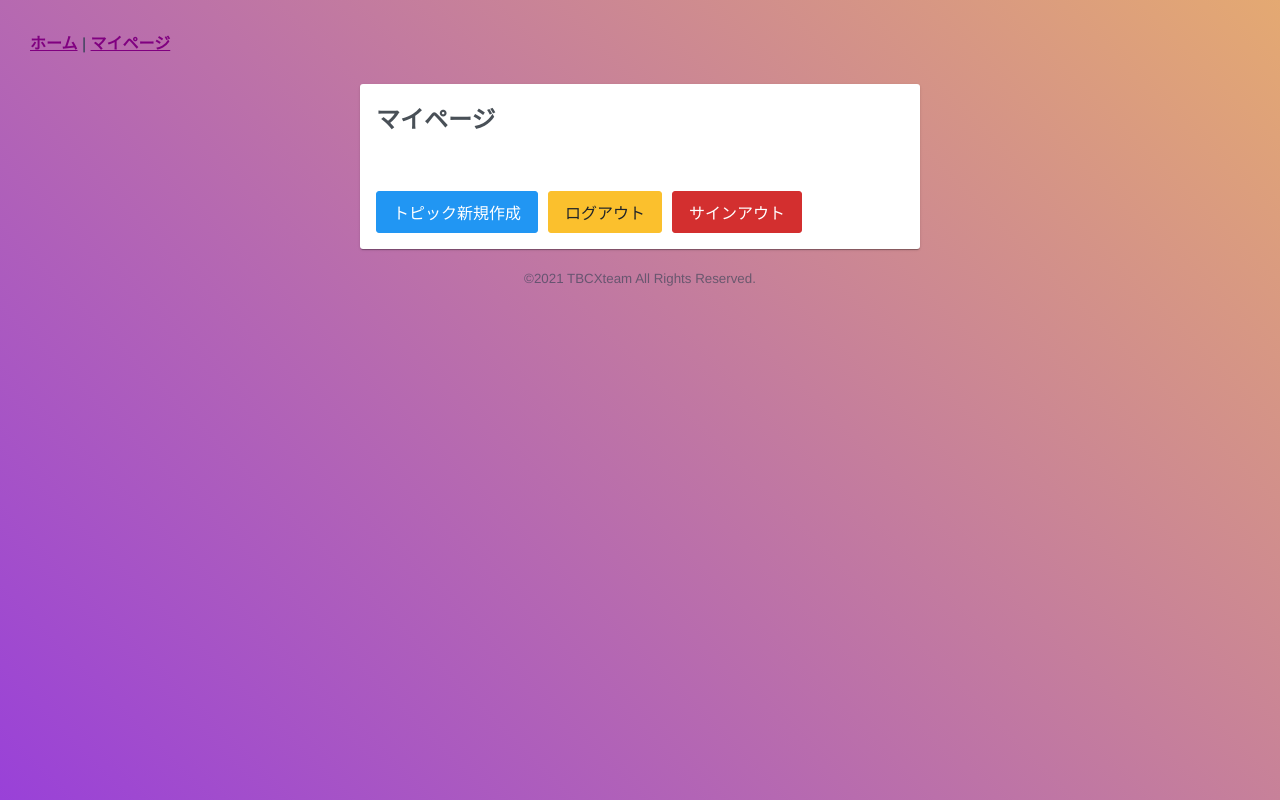
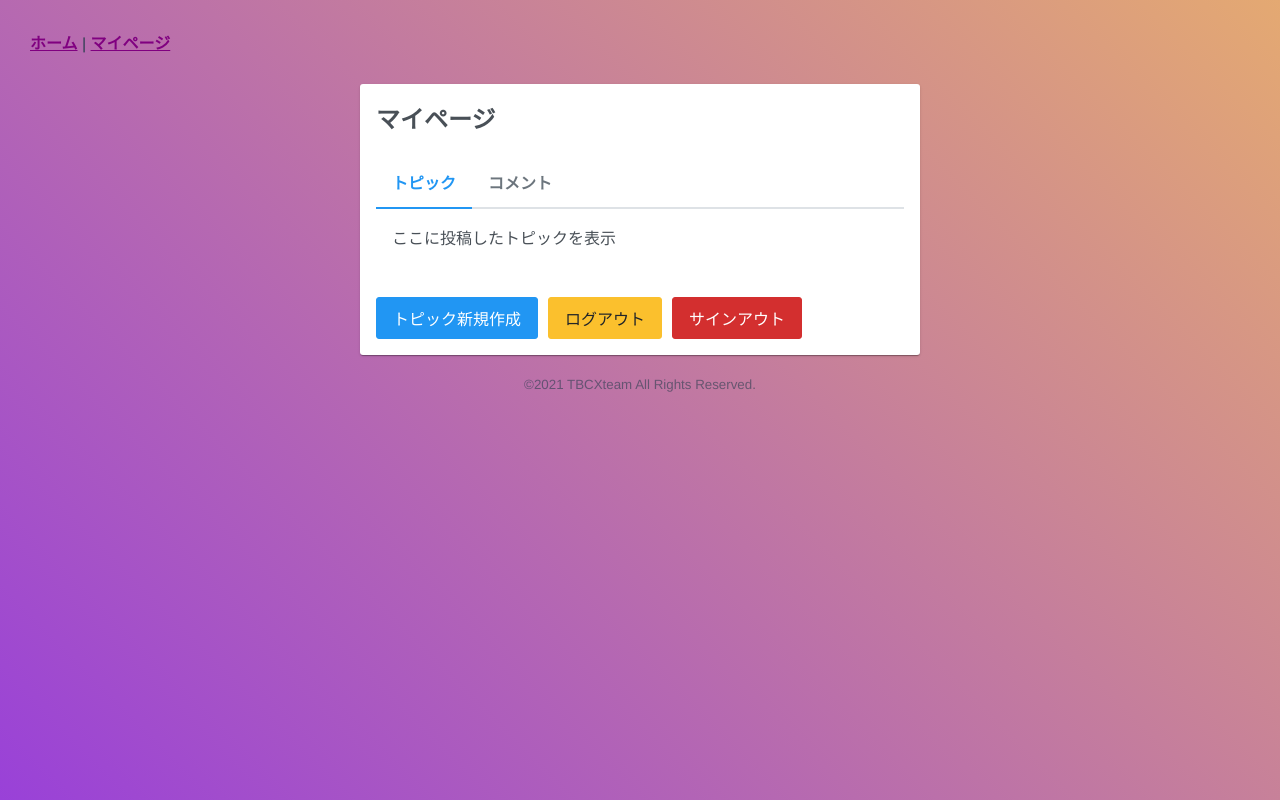
Before and after one commit to muratariku0903/TBC_X, a Vue app in the folder front/topicslab/: page /mypage in a window 1280 px wide. Built offline with nearby package versions, Linux system fonts and the light colour scheme; no server answers; sample sign-in values are in the browser's storage; what axios-cookiejar-support would draw is missing.

Commit message:
マイページとユーザー画面にトピックとコメントを表示する場所を作りました。

```diff
--- a/front/topicslab/src/views/User.vue
+++ b/front/topicslab/src/views/User.vue
@@ -3,6 +3,7 @@
     <Card>
       <template #content>
         {{user.name}}
+        <UserContents />
       </template>
     </Card>
   </div>
@@ -10,9 +11,13 @@
 
 <script>
 import axios from '@/supports/axios'
+import UserContents from '@/components/UserContents'
 
 export default {
   name: 'user',
+  components: {
+    UserContents
+  },
   data () {
     return {
       id: null,
--- a/front/topicslab/src/views/Userself.vue
+++ b/front/topicslab/src/views/Userself.vue
@@ -6,6 +6,7 @@
       </template>
       <template #content>
         {{user.name}}
+        <UserContents />
       </template>
       <template #footer>
         <Button label="トピック新規作成" v-on:click="toNewTopic" />
@@ -18,9 +19,13 @@
 
 <script>
 import axios from '@/supports/axios'
+import UserContents from '@/components/UserContents'
 
 export default {
   name: 'Userself',
+  components: {
+    UserContents
+  },
   data () {
     return {
       user: {}
```
